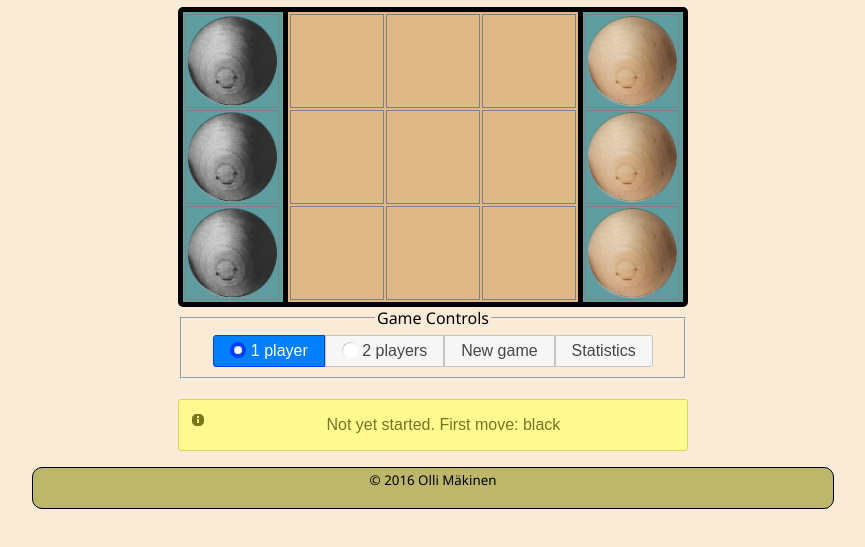
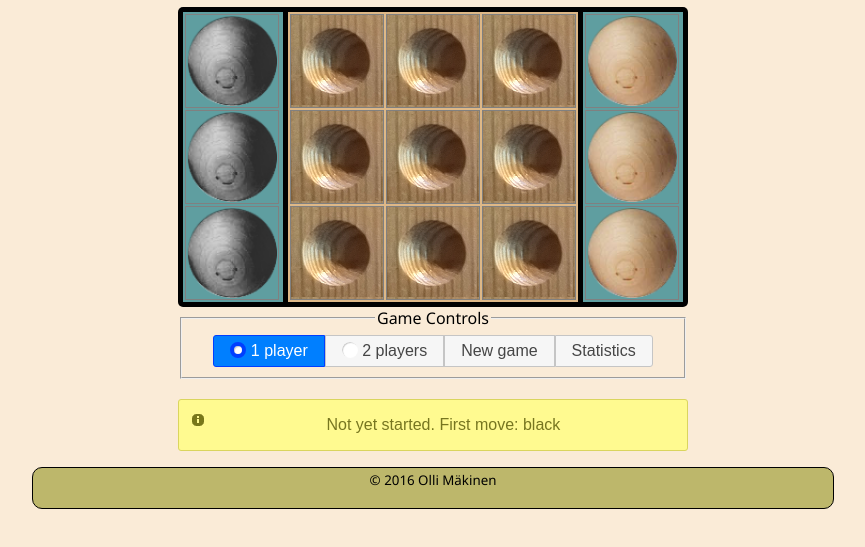
Before and after one commit to ollimkn/webgame, a plain HTML site: page game.html in a window 1280 px wide. Shown: the part 113-660 px from the top of the page, without its empty margins (207-1072 px from the left). Drawn offline with nearby package versions, Linux system fonts and the light colour scheme.

Commit message:
Board background

```diff
--- a/styles.css
+++ b/styles.css
@@ -102,6 +102,10 @@ label {
     text-align: center;
 }
 
+#gameboard td {
+    background-image: url("board.png");
+}
+
 .dragsquare {
     border: 1px dashed black !important;
 }
@@ -114,6 +118,7 @@ label {
     width: 90px;
 }
 
+
 #controls {
     margin-left: auto;
     margin-right: auto;
```
Also changed, not shown: board.png (added).
